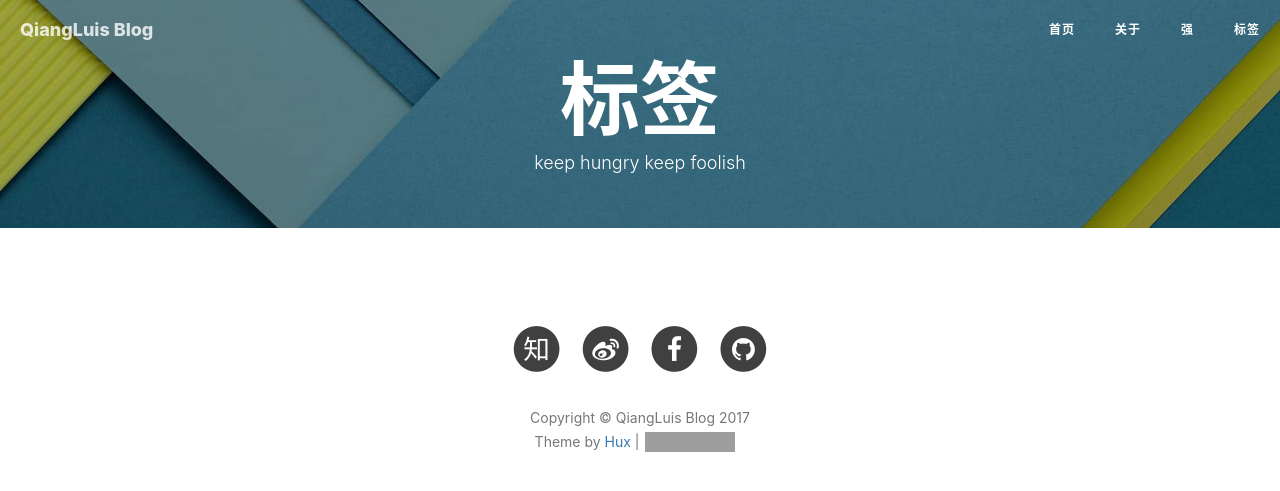
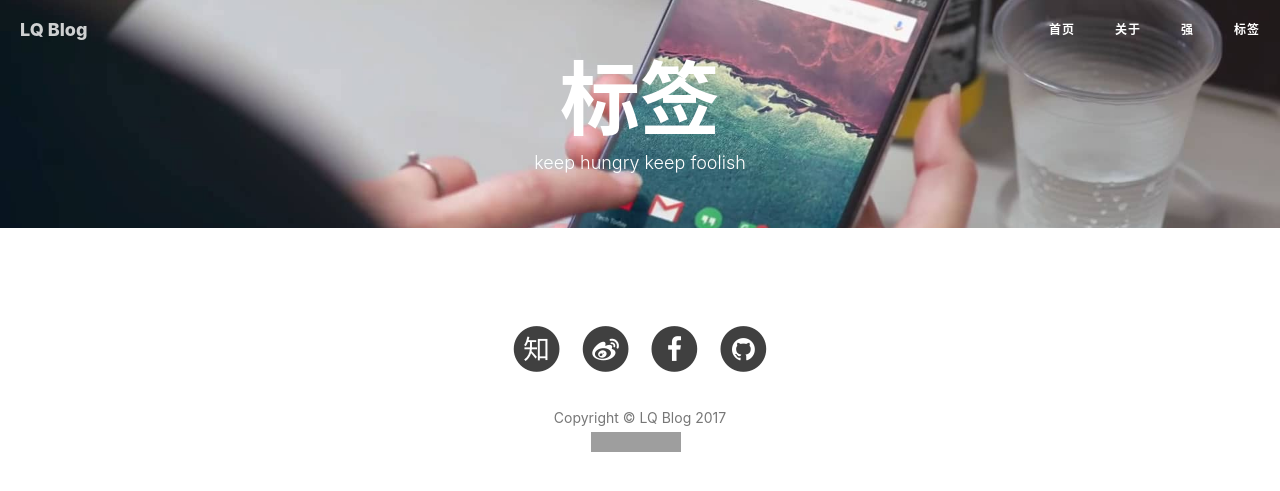
Before and after one commit to qiangluis/qiangluis.github.io, a Jekyll site: the page built from tags.html, in a window 1280 px wide. Shown: the top 491 px of the page. Built offline with Jekyll 4.4.1, drawn with Linux system fonts in a browser that asks for light colours; nearby versions of some CDN libraries; comment, search, counter and statistics services are not loaded; grey boxes are pictures that could not be loaded.

Commit message:
some modify

```diff
--- a/_config.yml
+++ b/_config.yml
@@ -1,6 +1,6 @@
 # Site settings
-title: QiangLuis Blog
-SEOTitle: 小强的博客 | QiangLuis Blog
+title: LQ Blog
+SEOTitle: 小强的博客 | LQ Blog
 header-img: img/post-bg-apple-event-2015.jpg
 email: qiang.luis@gmail.com
 description: ""
@@ -12,9 +12,9 @@ baseurl: ""                             # for example, '/blog' if your blog host
 
 # SNS settings
 RSS: false
-weibo_username:     qiang.luis
-zhihu_username:     qiang.luis
-github_username:    qiang.luis
+weibo_username:     qiangluis
+zhihu_username:     liu-da-yong-gan
+github_username:    qiangluis
 #twitter_username:  huxpro
 facebook_username:  qiang.luis
 # linkedin_username:  firstname-lastname-idxxxx
--- a/_includes/footer.html
+++ b/_includes/footer.html
@@ -82,11 +82,10 @@
                 <p class="copyright text-muted">
                     Copyright &copy; {{ site.title }} {{ site.time | date: '%Y' }}
                     <br>
-                    Theme by <a href="http://huangxuan.me">Hux</a> |
                     <iframe
                         style="margin-left: 2px; margin-bottom:-5px;"
                         frameborder="0" scrolling="0" width="100px" height="20px"
-                        src="https://ghbtns.com/github-btn.html?user=huxpro&repo=huxpro.github.io&type=star&count=true" >
+                        src="https://ghbtns.com/github-btn.html?user=qiangluis&repo=qiangluis.github.io&type=star&count=true" >
                     </iframe>
                 </p>
             </div>
--- a/about.html
+++ b/about.html
@@ -2,7 +2,7 @@
 layout: page
 title: "关于"
 description: "Hey, this is LQ."
-header-img: "img/about-bg.jpg"
+header-img: "img/about-me-bg.jpg"
 ---
 
 <!-- Language Selector -->
--- a/tags.html
+++ b/tags.html
@@ -2,7 +2,7 @@
 title: 标签
 layout: default
 description: keep hungry keep foolish
-header-img: "img/tag-bg.jpg"
+header-img: "img/tag-bg2.jpg"
 ---
 
 <!-- Page Header -->
```
Also changed, not shown: img/about-me-bg.jpg (renamed from img/post-bg-digital-native.jpg), img/tag-bg2.jpg (renamed from img/post-bg-nextgen-web-pwa.jpg).
